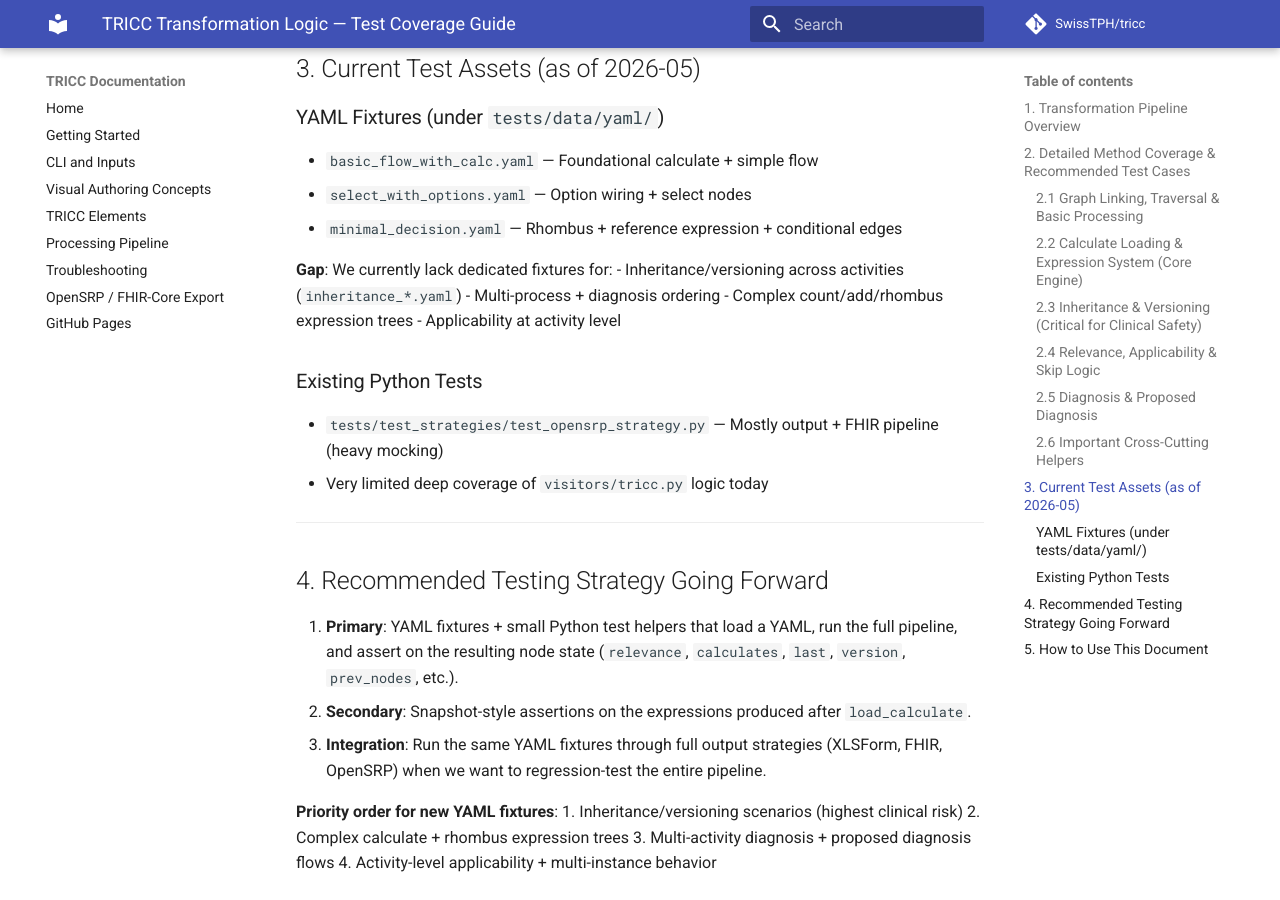
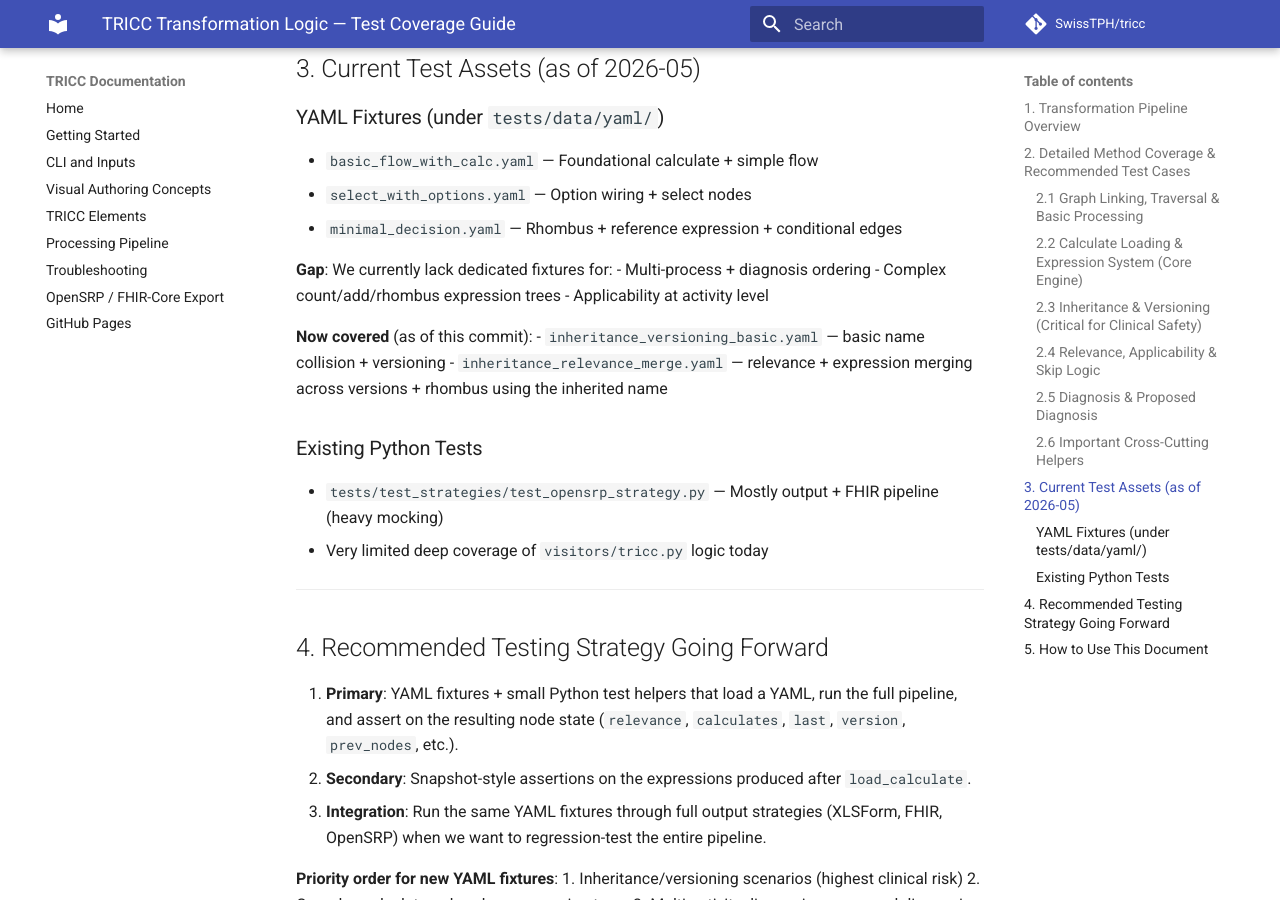
Before and after one commit to SwissTPH/tricc, an MkDocs documentation site: the page built from docs/testing/transformation-test-coverage.md, in a window 1280 px wide and 900 px high, scrolled down 4605 px. Built offline with MkDocs 1.6.1 and Material for MkDocs 9.7.7, drawn with Linux system fonts in a browser that asks for light colours; comment, search, counter and statistics services are not loaded.

Commit message:
test: add high-priority YAML fixtures for inheritance/versioning (get_version_inheritance, set_last_version_false, relevance merging)
- inheritance_versioning_basic.yaml
- inheritance_relevance_merge.yaml
- Updated transformation-test-coverage.md to mark these areas as now covered

These target the highest-risk transformation logic that is difficult to regression test with draw.io files.

```diff
--- a/docs/testing/transformation-test-coverage.md
+++ b/docs/testing/transformation-test-coverage.md
@@ -122,10 +122,13 @@ These are usually exercised indirectly by the higher-level methods above.
 - `minimal_decision.yaml` — Rhombus + reference expression + conditional edges
 
 **Gap**: We currently lack dedicated fixtures for:
-- Inheritance/versioning across activities (`inheritance_*.yaml`)
 - Multi-process + diagnosis ordering
 - Complex count/add/rhombus expression trees
 - Applicability at activity level
+
+**Now covered** (as of this commit):
+- `inheritance_versioning_basic.yaml` — basic name collision + versioning
+- `inheritance_relevance_merge.yaml` — relevance + expression merging across versions + rhombus using the inherited name
 
 ### Existing Python Tests
 - `tests/test_strategies/test_opensrp_strategy.py` — Mostly output + FHIR pipeline (heavy mocking)
```
Also changed, not shown: 2 other files.
